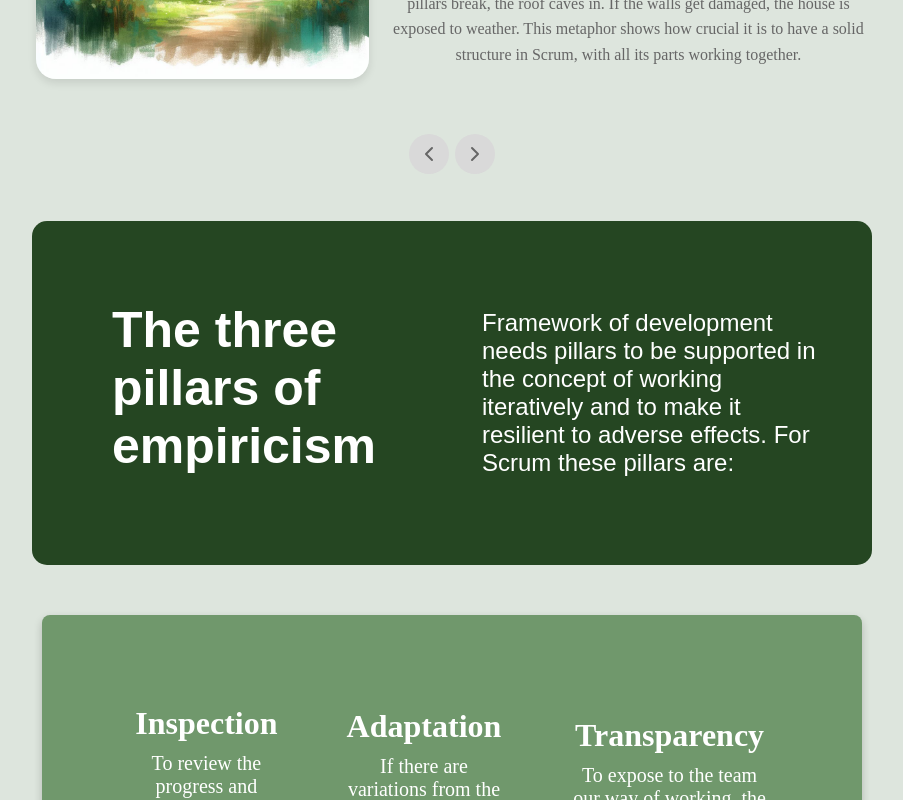
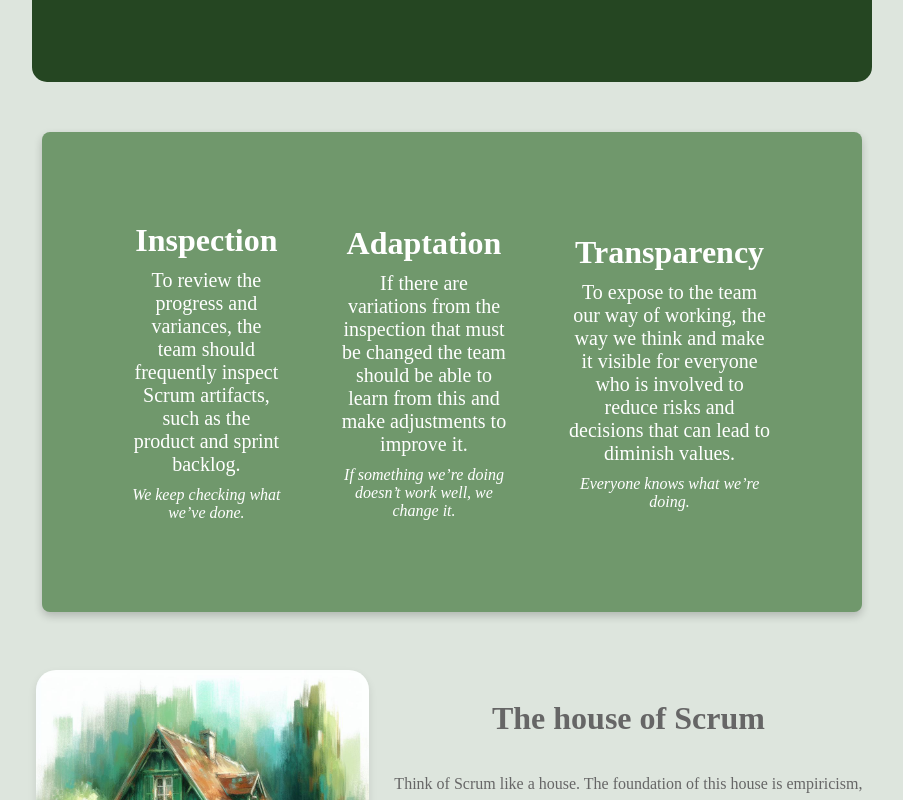
Before and after one commit to Memai2023/scrum-guide, a React (Vite) app: page /essence in a window 1280 px wide. Shown: the part 1680-2480 px from the top of the page, without its empty margins (188-1091 px from the left). Built offline with nearby package versions, Linux system fonts and the light colour scheme.

Commit message:
Changed order of components on page

```diff
--- a/src/Pages/Essence/index.jsx
+++ b/src/Pages/Essence/index.jsx
@@ -13,9 +13,9 @@ const Essence = () => {
             <WhatIsScrum/>
             <History />
             <Theory />
-            <HouseOfScrum />
             <ThreePillars />
             <ThreePillarsInfo />
+            <HouseOfScrum />
         </div>
     )
 }
```
